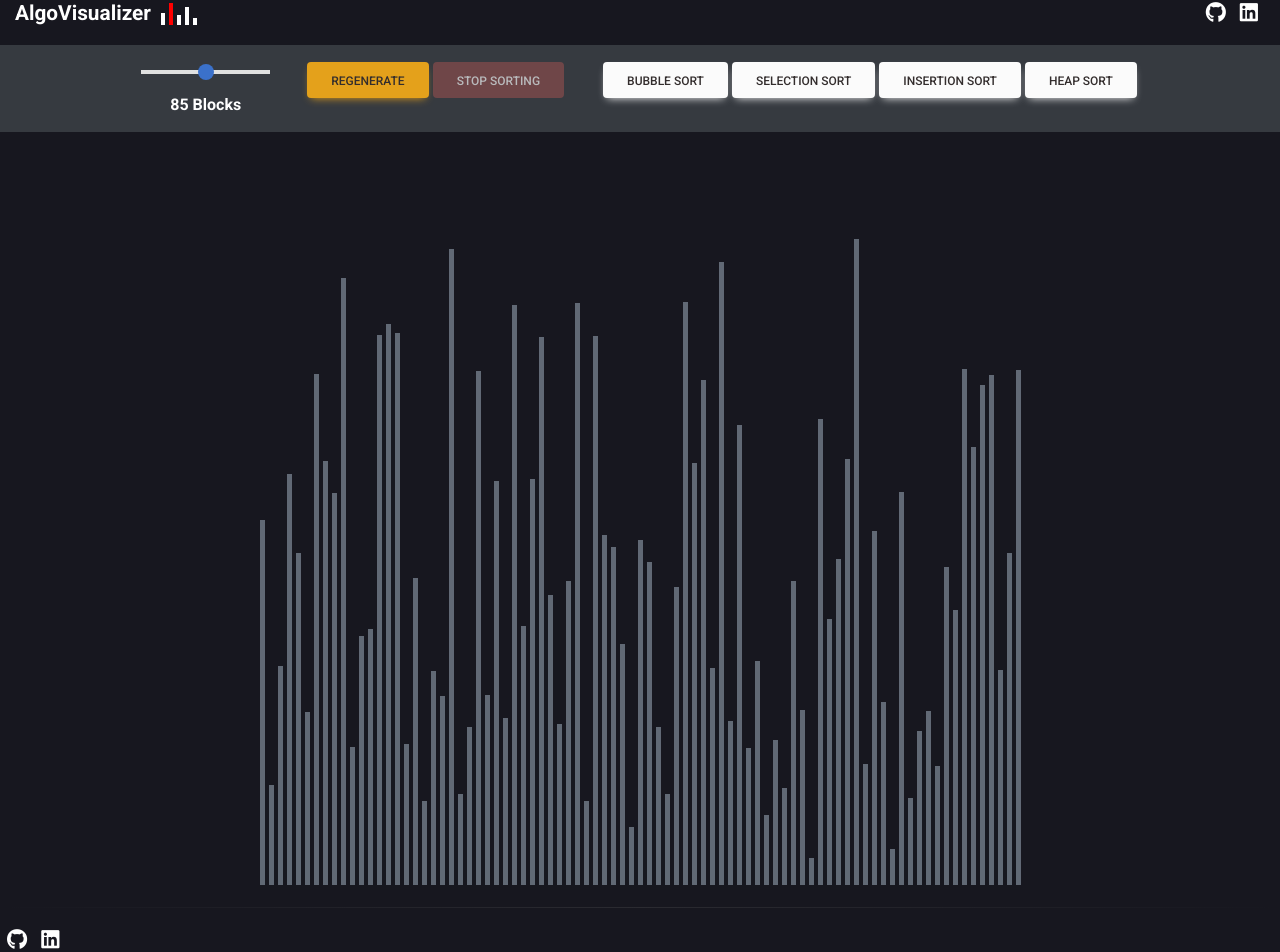
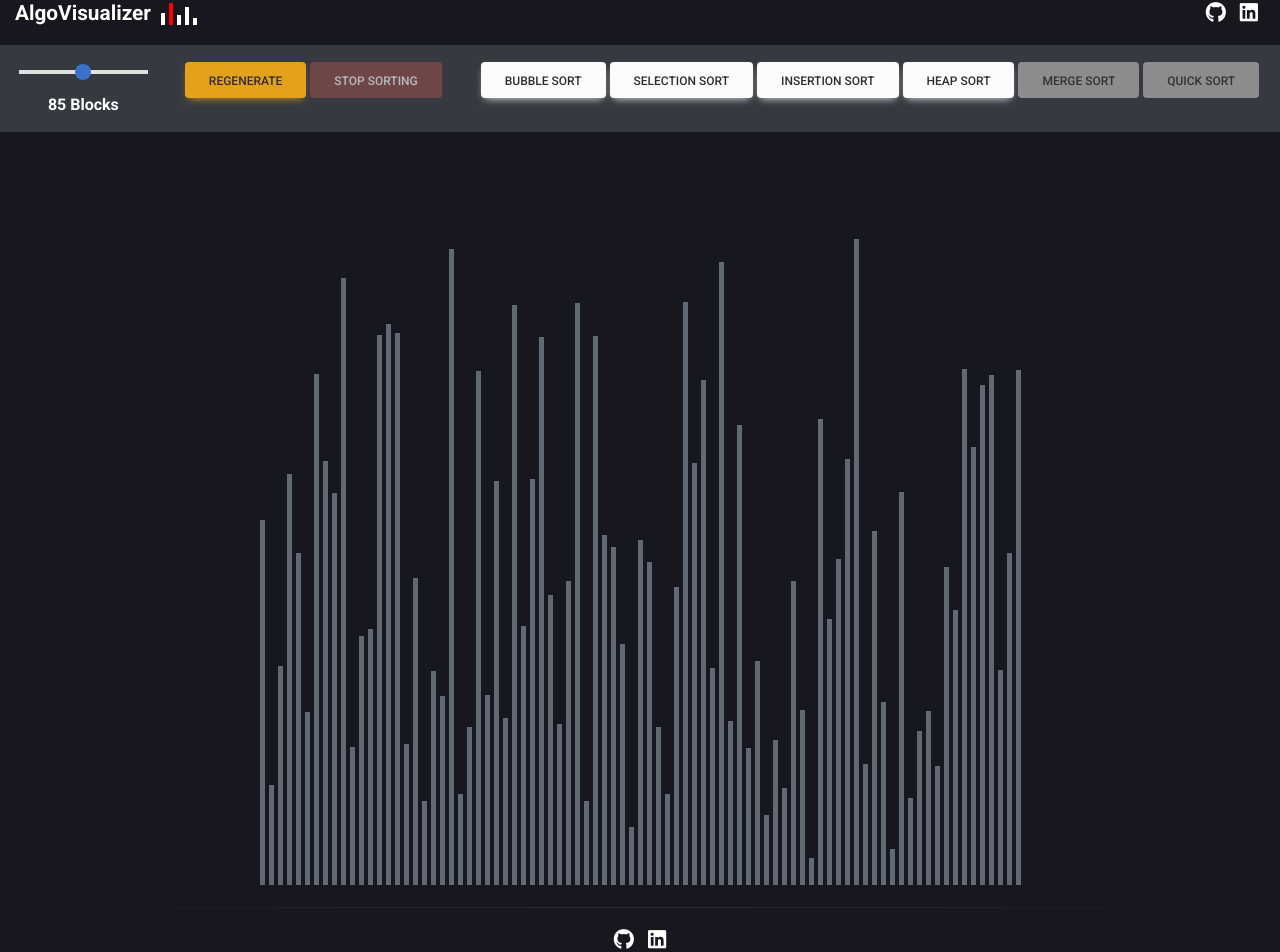
Before and after one commit to Kevrev/AlgoVisualizer, a React (Create React App) app: page / in a window 1280 px wide. Shown: the part 18-970 px from the top of the page. Built offline with nearby package versions, Linux system fonts and the light colour scheme.

Commit message:
Fixed some errors, disabled merge and quick sort for time being

```diff
--- a/src/Components/Visualizer/Visualizer.js
+++ b/src/Components/Visualizer/Visualizer.js
@@ -128,11 +128,11 @@ const Visualizer = () => {
             >
               Heap Sort
             </MDBBtn>
-            {/* <MDBBtn
+            <MDBBtn
               className="text-dark custom-btn"
               color="light"
               onClick={() => handleSort(mergeSort, 'Merge Sort')}
-              disabled={isSorting}
+              disabled
             >
               Merge Sort
             </MDBBtn>
@@ -140,10 +140,10 @@ const Visualizer = () => {
               className="text-dark custom-btn"
               color="light"
               onClick={() => handleSort(quickSort, 'Quick Sort')}
-              disabled={isSorting}
+              disabled
             >
               Quick Sort
-            </MDBBtn> */}
+            </MDBBtn>
           </div>
         </div>
       </div>
--- a/src/index.css
+++ b/src/index.css
@@ -15,3 +15,7 @@ a {
   color: white;
   text-decoration: none;
 }
+
+.social-icon-container {
+  text-align: center;
+}
```
